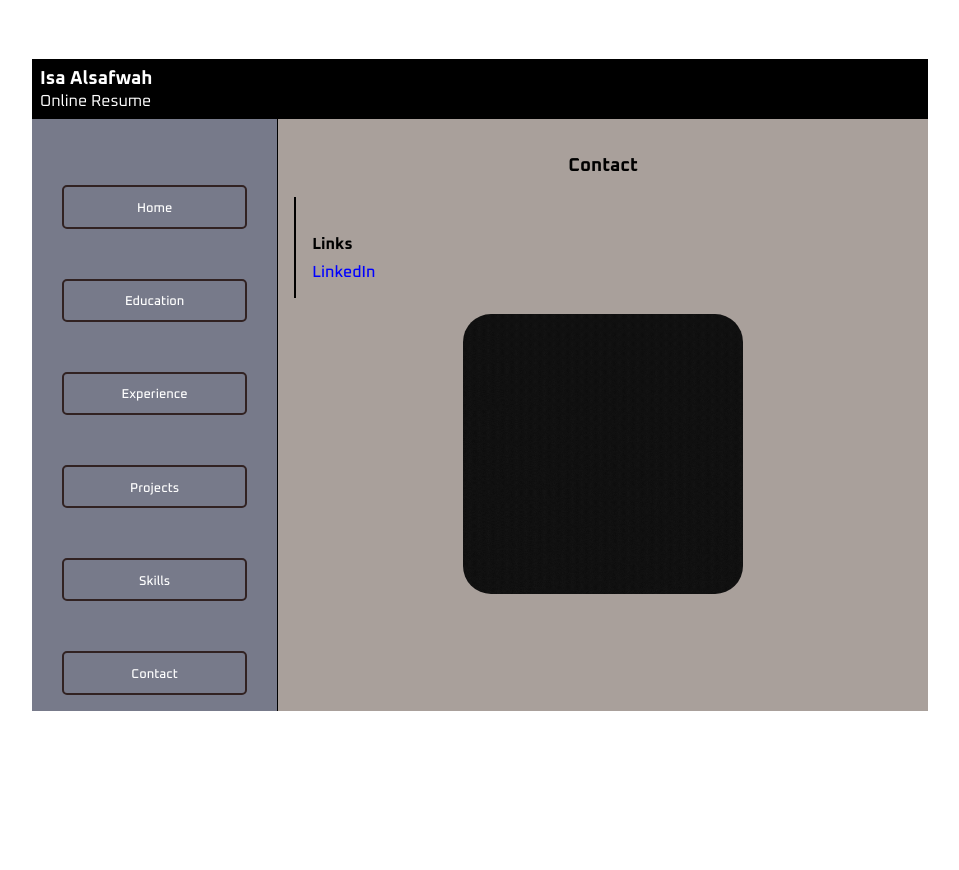
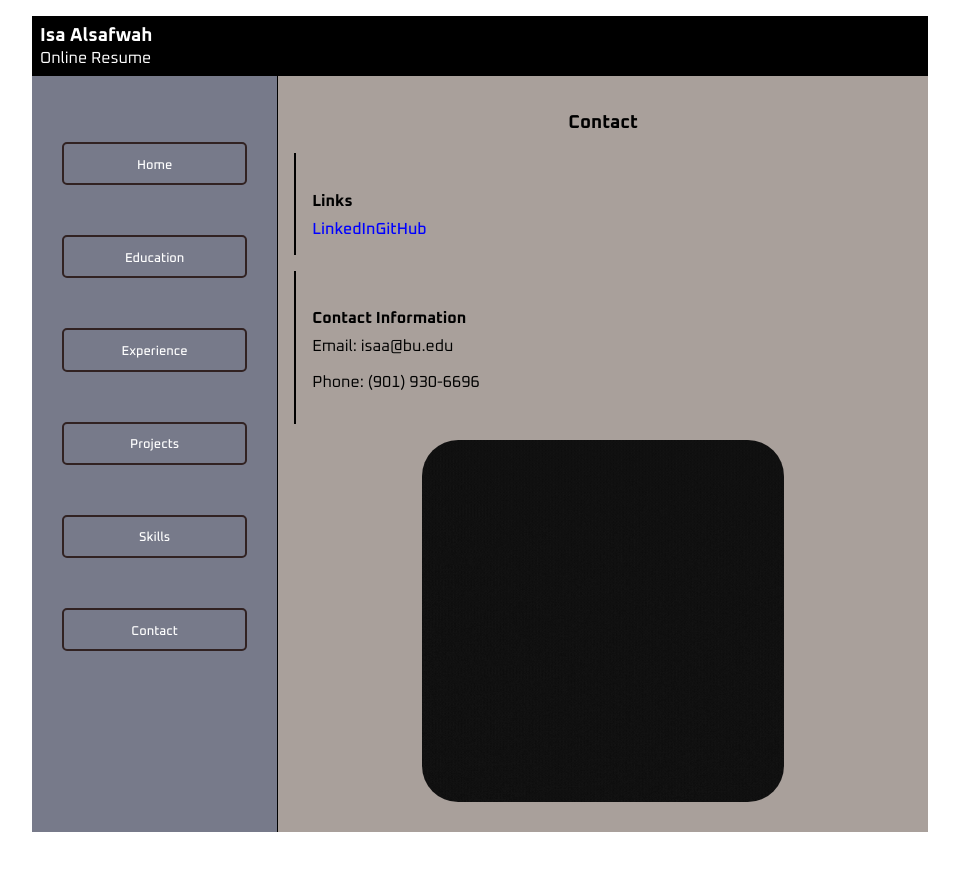
Before and after one commit to isaadev/mp-3, a React (Vite) app: page /contact in a window 1280 px wide. Shown: the top 870 px of the page, without its empty margins (160-1119 px from the left). Before the commit the page ends 800 px from the top, so only its background shows below. Built offline with nearby package versions, Linux system fonts and the light colour scheme.

Commit message:
more context

```diff
--- a/src/pages/Contact.tsx
+++ b/src/pages/Contact.tsx
@@ -53,6 +53,13 @@ export default function Contact(){
       <ContactSection>
         <ContactTitle>Links</ContactTitle>
         <ContactLink href="https://www.linkedin.com/in/isaals/" target="_blank">LinkedIn</ContactLink>
+        <ContactLink href="https://github.com/isaadev" target="_blank">GitHub</ContactLink>
+      </ContactSection>
+
+      <ContactSection>
+        <ContactTitle>Contact Information</ContactTitle>
+        <p>Email: isaa@bu.edu</p>
+        <p>Phone: (901) 930-6696</p>
       </ContactSection>
 
       <Image src="/contact.gif" alt="Contact me gif"/>
```
